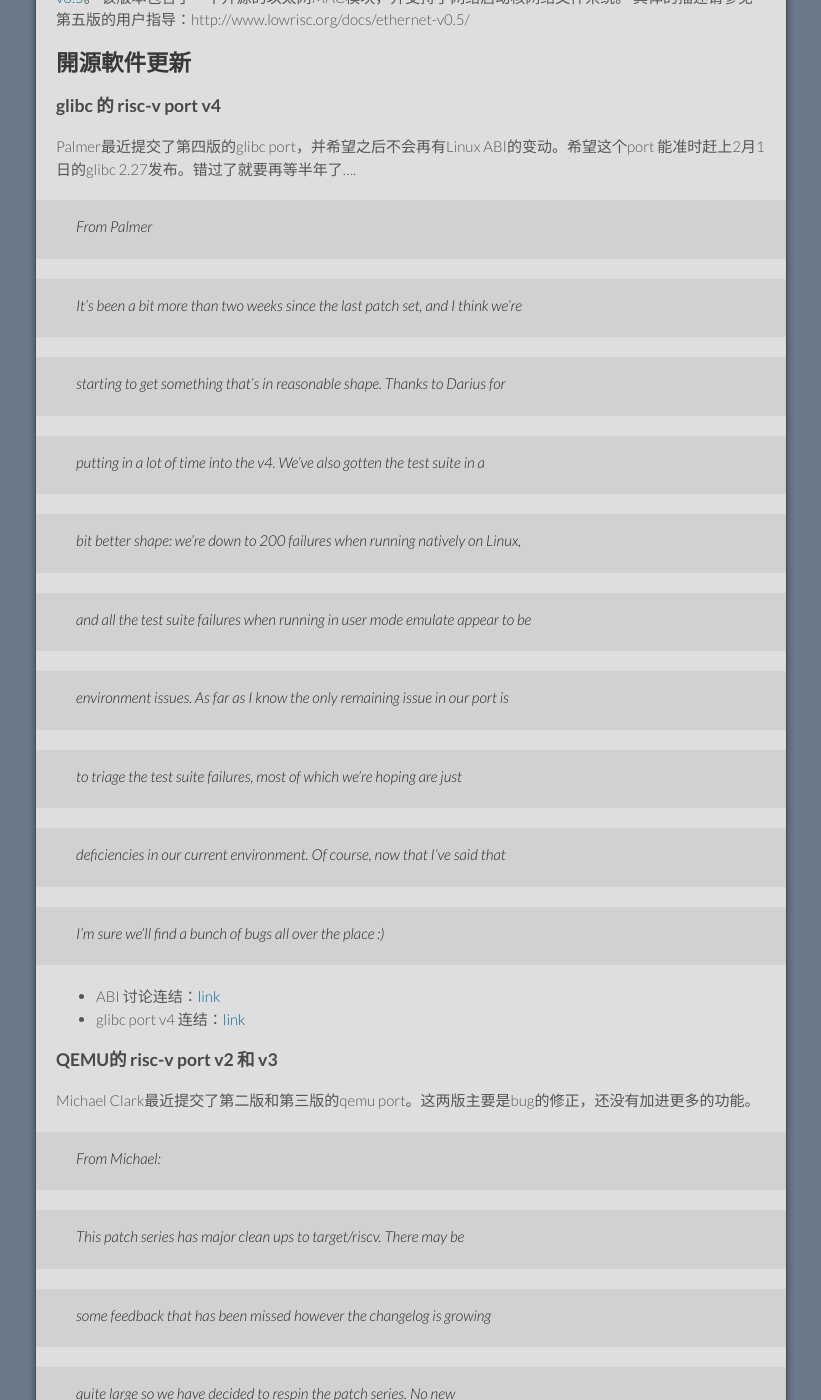
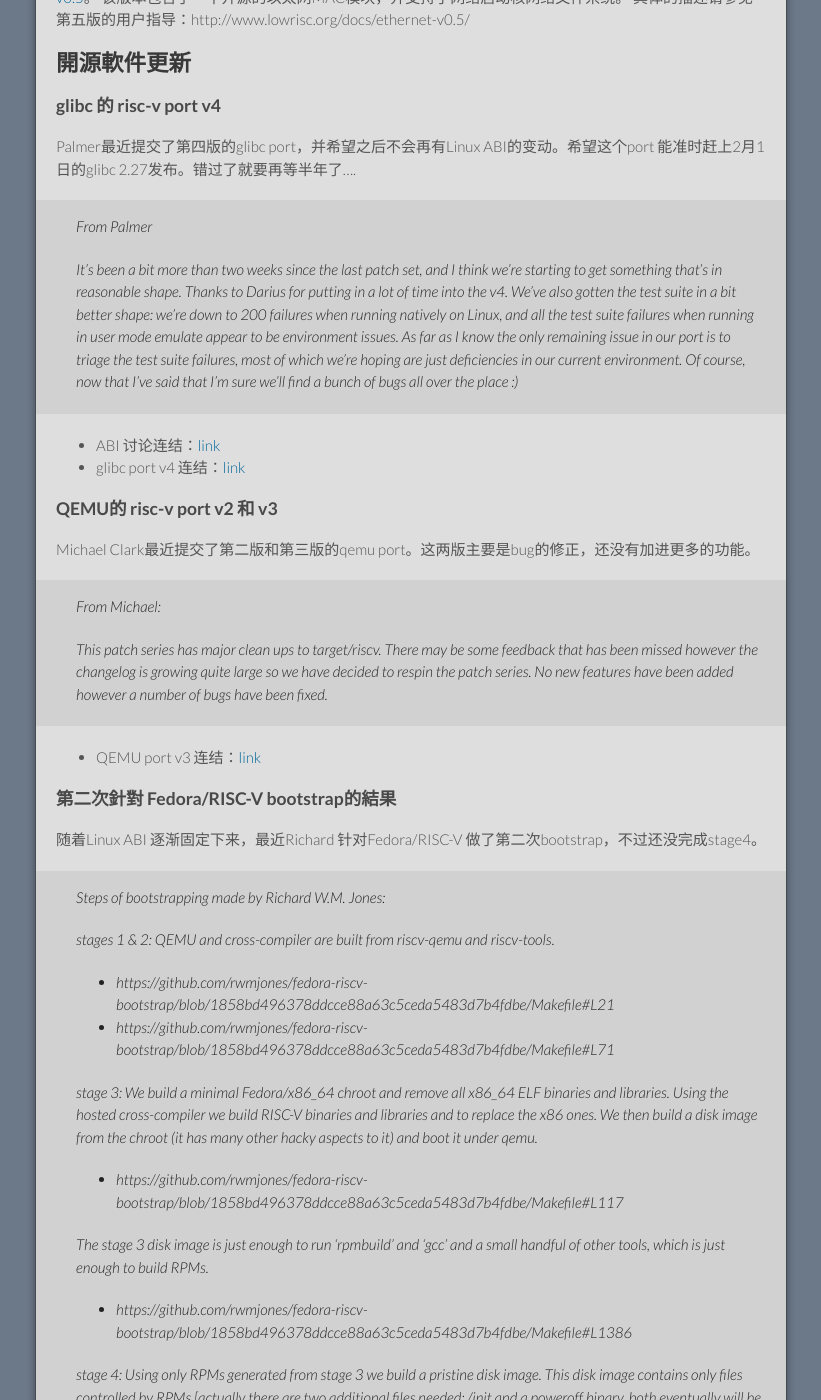
Before and after one commit to cnrv/home, a Jekyll site: the page built from bi-week-rpts/2018-01-18.md, in a window 1280 px wide and 1400 px high, scrolled down 1110 px. Shown: the whole window, without its empty margins (229-1050 px from the left). Built offline with Jekyll 4.4.1, drawn with Linux system fonts in a browser that asks for light colours; Markdown is read by kramdown in place of the engine named in the settings; comment, search, counter and statistics services are not loaded; our own code applies the rules of GitHub Pages for plain Markdown files; some of the changed text lies outside the part shown.

Commit message:
revise format

```diff
--- a/bi-week-rpts/2018-01-18.md
+++ b/bi-week-rpts/2018-01-18.md
@@ -46,23 +46,15 @@
 ### glibc 的 risc-v port v4
 Palmer最近提交了第四版的glibc port，并希望之后不会再有Linux ABI的变动。希望这个port 能准时赶上2月1日的glibc 2.27发布。错过了就要再等半年了....
 > From Palmer
-
+>
 > It's been a bit more than two weeks since the last patch set, and I think we're
-
 > starting to get something that's in reasonable shape.  Thanks to Darius for
-
 > putting in a lot of time into the v4.  We've also gotten the test suite in a
-
 > bit better shape: we're down to 200 failures when running natively on Linux,
-
 > and all the test suite failures when running in user mode emulate appear to be
-
 > environment issues.  As far as I know the only remaining issue in our port is
-
 > to triage the test suite failures, most of which we're hoping are just
-
 > deficiencies in our current environment.  Of course, now that I've said that
-
 > I'm sure we'll find a bunch of bugs all over the place :)
 
 - ABI 讨论连结：[link](https://groups.google.com/a/groups.riscv.org/forum/#!topic/sw-dev/MW7AVBBfnms)
@@ -72,13 +64,10 @@
 Michael Clark最近提交了第二版和第三版的qemu port。这两版主要是bug的修正，还没有加进更多的功能。
 
 >From Michael:
-
+>
 >This patch series has major clean ups to target/riscv. There may be
-
 >some feedback that has been missed however the changelog is growing
-
 >quite large so we have decided to respin the patch series. No new
-
 >features have been added however a number of bugs have been fixed.
 
 - QEMU port v3 连结：[link](http://lists.nongnu.org/archive/html/qemu-devel/2018-01/msg01987.html)
@@ -88,41 +77,31 @@
 随着Linux ABI 逐渐固定下来，最近Richard 针对Fedora/RISC-V 做了第二次bootstrap，不过还没完成stage4。
 
 > Steps of bootstrapping made by Richard W.M. Jones:
-
+>
 > stages 1 & 2: QEMU and cross-compiler are built from riscv-qemu and
-
 > riscv-tools.
-
-> https://github.com/rwmjones/fedora-riscv-bootstrap/blob/1858bd496378ddcce88a63c5ceda5483d7b4fdbe/Makefile#L21
-
-> https://github.com/rwmjones/fedora-riscv-bootstrap/blob/1858bd496378ddcce88a63c5ceda5483d7b4fdbe/Makefile#L71
-
+>
+> * https://github.com/rwmjones/fedora-riscv-bootstrap/blob/1858bd496378ddcce88a63c5ceda5483d7b4fdbe/Makefile#L21
+> * https://github.com/rwmjones/fedora-riscv-bootstrap/blob/1858bd496378ddcce88a63c5ceda5483d7b4fdbe/Makefile#L71
+>
 > stage 3: We build a minimal Fedora/x86_64 chroot and remove all x86_64
-
 > ELF binaries and libraries.  Using the hosted cross-compiler we build
-
 > RISC-V binaries and libraries and to replace the x86 ones.  We then
-
 > build a disk image from the chroot (it has many other hacky aspects to
-
 > it) and boot it under qemu.
-https://github.com/rwmjones/fedora-riscv-bootstrap/blob/1858bd496378ddcce88a63c5ceda5483d7b4fdbe/Makefile#L117
-
+> * https://github.com/rwmjones/fedora-riscv-bootstrap/blob/1858bd496378ddcce88a63c5ceda5483d7b4fdbe/Makefile#L117
+>
 > The stage 3 disk image is just enough to run ‘rpmbuild’ and ‘gcc’ and
-
 > a small handful of other tools, which is just enough to build RPMs.
-
-> https://github.com/rwmjones/fedora-riscv-bootstrap/blob/1858bd496378ddcce88a63c5ceda5483d7b4fdbe/Makefile#L1386
-
+>
+> * https://github.com/rwmjones/fedora-riscv-bootstrap/blob/1858bd496378ddcce88a63c5ceda5483d7b4fdbe/Makefile#L1386
+>
 > stage 4: Using only RPMs generated from stage 3 we build a pristine
-
 > disk image.  This disk image contains only files controlled by RPMs
-
 > [actually there are two additional files needed: /init and a poweroff
-
 > binary, both eventually will be replaced by systemd].
-
-> https://github.com/rwmjones/fedora-riscv-bootstrap/blob/1858bd496378ddcce88a63c5ceda5483d7b4fdbe/Makefile#L1420
+>
+> * https://github.com/rwmjones/fedora-riscv-bootstrap/blob/1858bd496378ddcce88a63c5ceda5483d7b4fdbe/Makefile#L1420
 
 - 连结：[Status of the second bootstrap of Fedora/RISC-V](https://groups.google.com/a/groups.riscv.org/forum/#!topic/sw-dev/Di_vi1dD6-o)
 
```
